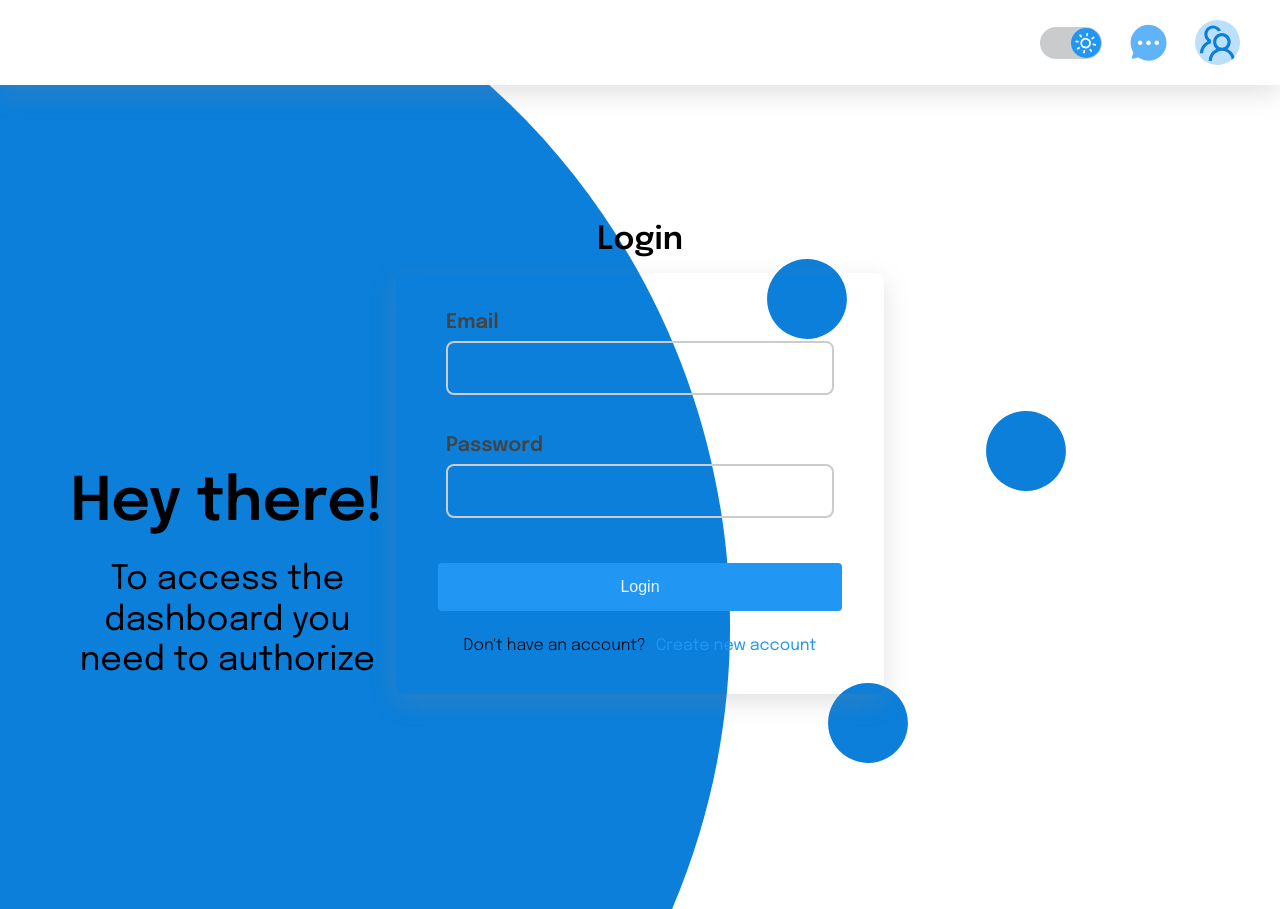
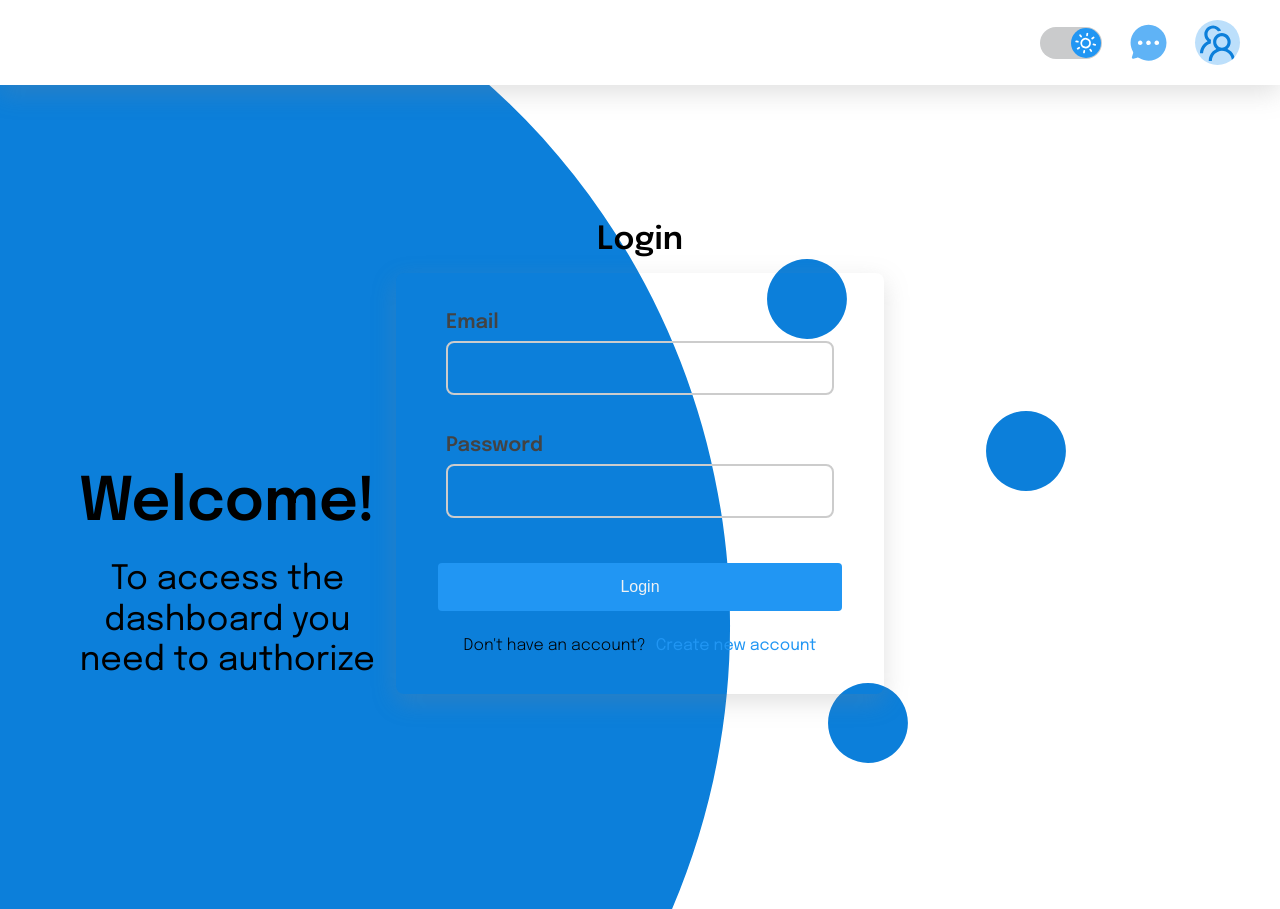
Before and after one commit to AlbinaBlazhko17/turbo, a React (Vite) app: page /login in a window 1280 px wide. Built offline with nearby package versions, Linux system fonts and the light colour scheme.

Commit message:
chore: text

```diff
--- a/src/pages/AuthPage/AuthPage.tsx
+++ b/src/pages/AuthPage/AuthPage.tsx
@@ -21,7 +21,7 @@ function AuthPage() {
 	const location = useLocation();
 	const currentPath = location.pathname.slice(1);
 	const { toggleAuth } = useContext(AuthContext);
-	const user: IUser = useSelector((state: RootState) => state.user);
+	const user: Omit<IUser, 'checkPassword'> = useSelector((state: RootState) => state.user);
 	const [data, setData] = useState<IDataForAuth>({
 		username: '',
 		email: '',
@@ -50,7 +50,7 @@ function AuthPage() {
 					<img src={EllipseIcon} alt="ellipse" />
 
 					<div className={style.auth__ellipse__text}>
-						<h2>Hey there! </h2>
+						<h2>Welcome! </h2>
 						<p>To access the dashboard you need to authorize</p>
 					</div>
 				</div>
```
